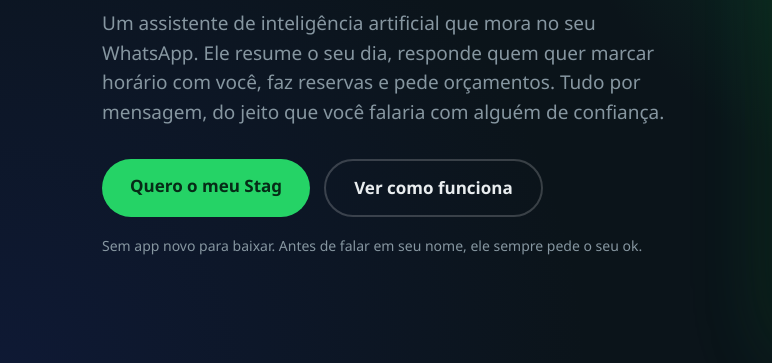
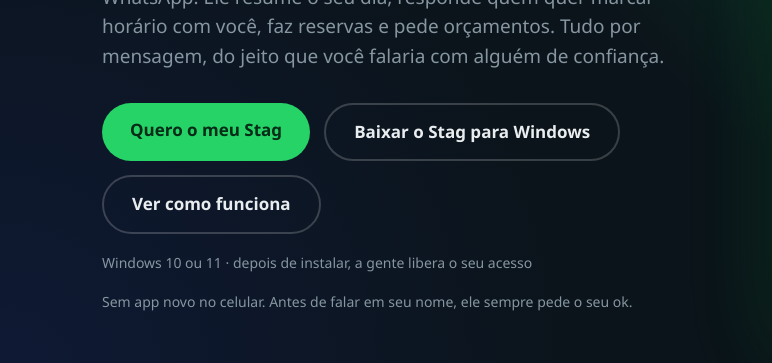
Before and after one commit to stag-ia/stag-ia.github.io, a plain HTML site: page index.html in a window 1280 px wide. Shown: the part 403-766 px from the top of the page, 0-772 px from the left. Drawn offline with Linux system fonts and the light colour scheme.

Commit message:
Botão público para baixar o Stag para Windows (assistente-pc 0.7.0)
Adiciona download/assistente-pc.zip e o botão "Baixar o Stag para Windows"
no hero e em #planos; troca "Sem app novo para baixar" por
"Sem app novo no celular".

Co-Authored-By: Claude Opus 5.5 <noreply@anthropic.com>

```diff
--- a/index.html
+++ b/index.html
@@ -83,6 +83,7 @@ h2{font-size:clamp(30px,4vw,44px);line-height:1.1;letter-spacing:-1px;font-weigh
 .plano li{padding:7px 0 7px 30px;position:relative;color:#d1d7db}
 .plano li:before{content:"✓";position:absolute;left:0;color:var(--verde);font-weight:900}
 .plano .btn{width:100%;text-align:center}
+.baixar-nota{margin-top:10px;color:var(--cinza);font-size:13px;text-align:center}
 /* faq */
 .faq{max-width:820px;margin:40px auto 0}
 details{background:var(--fundo2);border:1px solid #ffffff10;border-radius:16px;padding:20px 24px;margin-bottom:12px}
@@ -119,8 +120,9 @@ footer .wrap{display:flex;justify-content:space-between;flex-wrap:wrap;gap:10px}
     <span class="tag">IA no seu WhatsApp</span>
     <h1>Você pede.<br><span class="verde">O Stag resolve.</span></h1>
     <p class="sub">Um assistente de inteligência artificial que mora no seu WhatsApp. Ele resume o seu dia, responde quem quer marcar horário com você, faz reservas e pede orçamentos. Tudo por mensagem, do jeito que você falaria com alguém de confiança.</p>
-    <div class="ctas"><a class="btn" href="#planos">Quero o meu Stag</a><a class="btn sec" href="#como">Ver como funciona</a></div>
-    <p class="nota">Sem app novo para baixar. Antes de falar em seu nome, ele sempre pede o seu ok.</p>
+    <div class="ctas"><a class="btn" href="#planos">Quero o meu Stag</a><a class="btn sec" href="download/assistente-pc.zip" download>Baixar o Stag para Windows</a><a class="btn sec" href="#como">Ver como funciona</a></div>
+    <p class="nota">Windows 10 ou 11 · depois de instalar, a gente libera o seu acesso</p>
+    <p class="nota">Sem app novo no celular. Antes de falar em seu nome, ele sempre pede o seu ok.</p>
   </div>
   <div class="video"><video src="img/stag.mp4" poster="img/capa.png" autoplay muted loop playsinline></video></div>
 </div></section>
@@ -186,6 +188,8 @@ footer .wrap{display:flex;justify-content:space-between;flex-wrap:wrap;gap:10px}
       <p style="color:var(--cinza)">Tudo o que o Stag faz, num plano só.<br><small>+ sua assinatura de IA (Claude), paga à parte · 7 dias de garantia</small></p>
       <ul><li>Assistente no seu WhatsApp</li><li>Resumo diário do seu dia</li><li>Respostas de agenda</li><li>Reservas e orçamentos por você</li><li>E-mail e agenda conectados</li><li>Controle completo do WhatsApp</li><li>Tarefas no seu computador</li><li>Memória das suas preferências</li></ul>
       <a class="btn" href="https://pay.kiwify.com.br/5usC1bp" target="_blank">Quero o meu Stag</a>
+      <a class="btn sec" href="download/assistente-pc.zip" download style="margin-top:12px">Baixar o Stag para Windows</a>
+      <p class="baixar-nota">Windows 10 ou 11 · depois de instalar, a gente libera o seu acesso</p>
     </div>
   </div>
 </div></section>
```
Also changed, not shown: 1 other file.
